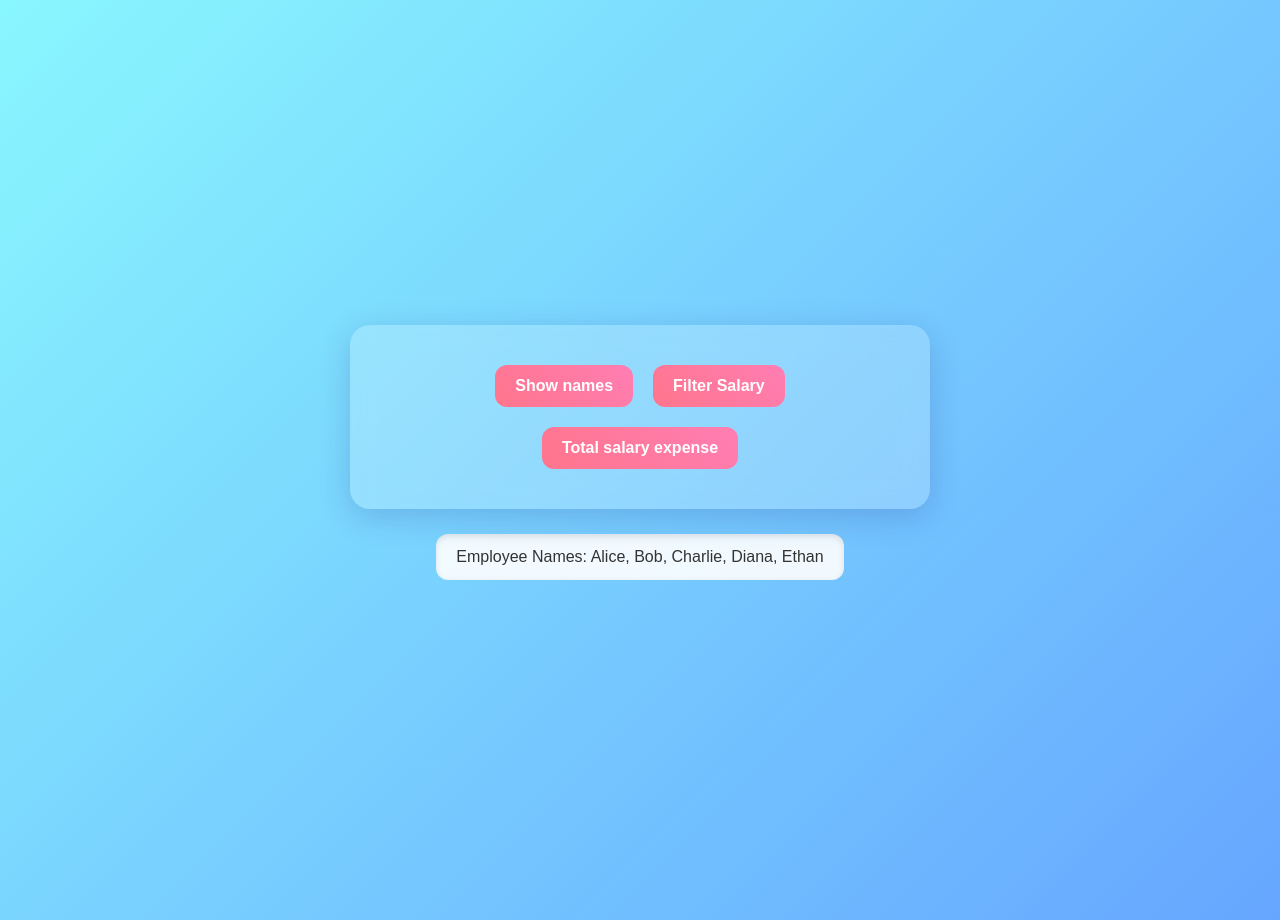
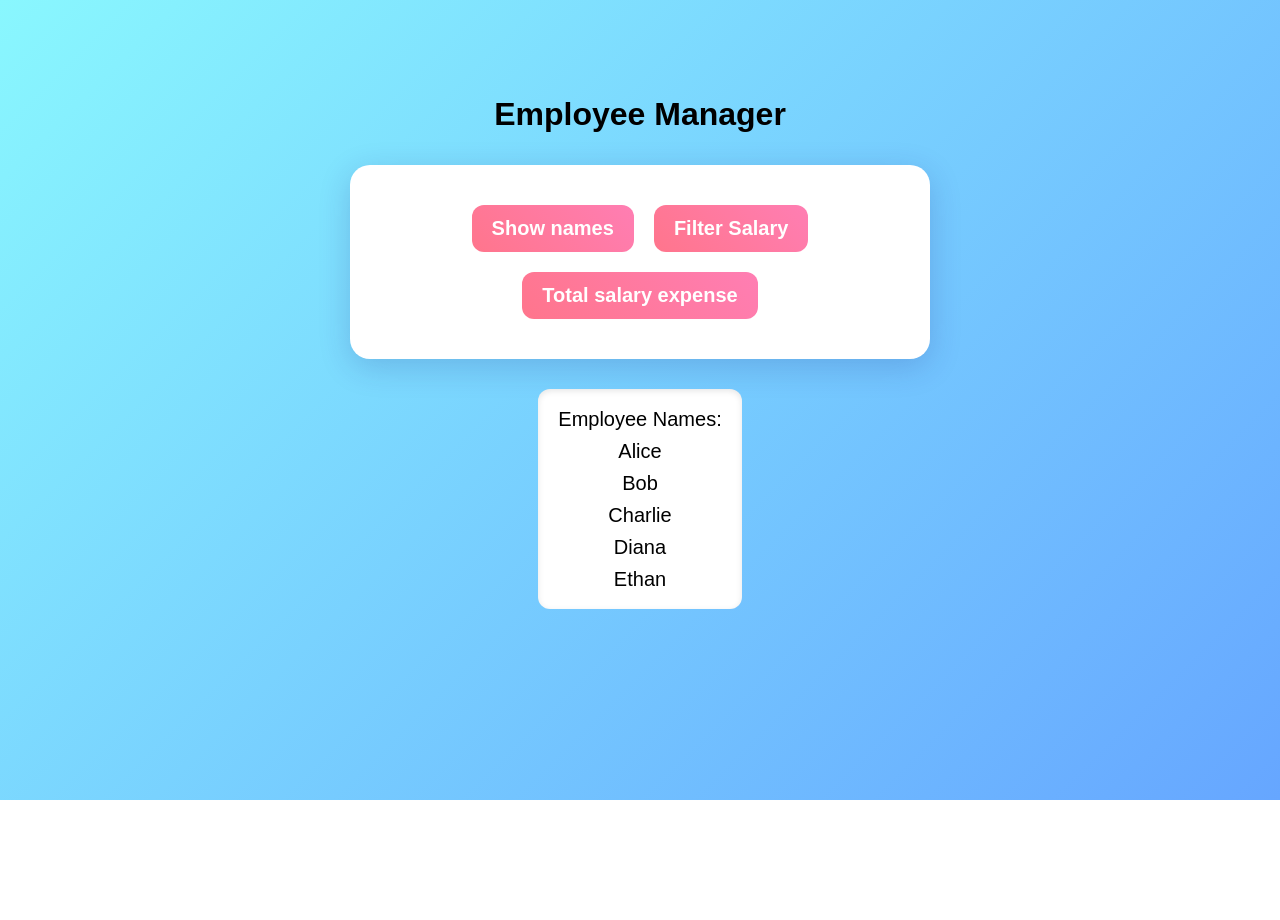
Before and after one commit to iknoor12/DOM-practice-Hackathon, a plain HTML site: page task2.html in a window 1280 px wide. Both pictures are taken after a click on the button "Show names". After the commit the page ends 800 px from the top, so only its background shows below. Drawn offline with Linux system fonts and the light colour scheme.

Commit message:
Third commit-Enhance css

```diff
--- a/styles.css
+++ b/styles.css
@@ -1,14 +1,13 @@
-/* Reset some default styles */
 * {
   margin: 0;
   padding: 0;
   box-sizing: border-box;
-  /* font-family: "Segoe UI", Tahoma, Geneva, Verdana, sans-serif; */
+  font-family: sans-serif;
 }
 
-/* Page body styling */
+
 body {
-  background: #e1eafb;
+  background: linear-gradient(135deg, #89f7fe 0%, #66a6ff 100%);
   display: flex;
   flex-direction: column;
   align-items: center;
@@ -17,26 +16,26 @@ body {
   color: #333;
 }
 
-/* Heading */
+
 h1 {
   margin-bottom: 30px;
   font-size: 2.2rem;
   color: #222;
-  text-align: center;
   letter-spacing: 1px;
 }
 
-/* Container for buttons */
+
 .buttonBox {
   display: grid;
   justify-content: center;
-  gap: 15px;
+  gap: 18px;
   max-width: 800px;
 }
 
-/* Buttons */
+
 .btn {
-  background: #0077cc;
+  background: #0077cce4;
+  border: none;
   color: white;
   padding: 20px 30px;
   font-size: 1.4rem;
@@ -46,7 +45,7 @@ h1 {
   min-width: 220px;
 }
 
-/* Hover & active effect */
+
 .btn:hover {
   background: #005fa3;
   transform: translateY(-2px);
--- a/task1.css
+++ b/task1.css
@@ -1,21 +1,19 @@
 body {
-    font-family: 'Segoe UI', Tahoma, Geneva, Verdana, sans-serif;
+    font-family: sans-serif;
     background: linear-gradient(135deg, #89f7fe 0%, #66a6ff 100%);
     display: flex;
     flex-direction: column;
-    justify-content: center;
     align-items: center;
     height: 100vh;
     margin: 0;
-    padding: 20px;
 }
 
 
 h1 {
-    font-family: 'Segoe UI', Tahoma, Geneva, Verdana, sans-serif;
+    font-family: sans-serif;
     text-align: center;
     color: #170303;
-    text-shadow: 2px 2px 5px rgba(0,0,0,0.3);
+    margin-top: 2em;
     margin-bottom: 30px;
     font-size: 36px;
 }
@@ -23,7 +21,7 @@ h1 {
 
 div {
     background: #ffffff;
-    padding: 30px 40px;
+    padding: 60px 70px;
     border-radius: 20px;
     box-shadow: 0 15px 30px rgba(0,0,0,0.2);
     display: flex;
@@ -35,8 +33,8 @@ div {
 
 
 input {
-    padding: 12px 15px;
-    font-size: 16px;
+    padding: 14px 17px;
+    font-size: 18px;
     border: 2px solid #ddd;
     border-radius: 12px;
     width: 100%;
@@ -52,7 +50,7 @@ input:focus {
 
 button {
     padding: 12px 20px;
-    font-size: 16px;
+    font-size: 20px;
     background-color: #ff6f61;
     color: white;
     border: none;
--- a/task2.css
+++ b/task2.css
@@ -1,29 +1,28 @@
-/* General body styling */
 body {
-    font-family: 'Poppins', sans-serif;
+    font-family: sans-serif;
     background: linear-gradient(135deg, #89f7fe, #66a6ff);
     display: flex;
     flex-direction: column;
     align-items: center;
-    justify-content: center;
     min-height: 100vh;
     margin: 0;
-    padding: 60px 20px;
 }
 
-/* Container for buttons */
+h1 {
+    margin-top: 3em;
+    margin-bottom: 1em;
+}
+
 div {
-    background: rgba(255, 255, 255, 0.2);
-    backdrop-filter: blur(12px);
-    -webkit-backdrop-filter: blur(12px);
     border-radius: 20px;
     padding: 30px 40px;
     box-shadow: 0 8px 32px rgba(31, 38, 135, 0.2);
     text-align: center;
     max-width: 500px;
+    background-color: #ffffff;
 }
 
-/* Buttons */
+
 button {
     background: linear-gradient(45deg, #ff758c, #ff7eb3);
     border: none;
@@ -32,7 +31,7 @@ button {
     margin: 10px;
     border-radius: 12px;
     cursor: pointer;
-    font-size: 16px;
+    font-size: 20px;
     font-weight: 600;
     transition: transform 0.2s, box-shadow 0.3s;
 }
@@ -42,16 +41,14 @@ button:hover {
     box-shadow: 0 6px 18px rgba(0, 0, 0, 0.25);
 }
 
-/* Results */
+
 .result {
-    margin-top: 25px;
-    background: rgba(255, 255, 255, 0.9);
+    margin-top: 30px;
+    background: #ffffff;
     padding: 14px 20px;
     border-radius: 12px;
-    font-size: 16px;
-    font-weight: 500;
-    color: #333;
+    font-size: 20px;
     box-shadow: inset 0 2px 6px rgba(0,0,0,0.1);
-    max-width: 500px;
     text-align: center;
+    line-height: 1.6em;
 }
--- a/task2.html
+++ b/task2.html
@@ -7,6 +7,7 @@
     <link rel="stylesheet" href="task2.css">
 </head>
 <body>
+    <h1>Employee Manager</h1>
     <script src="task2.js"></script>
 </body>
 </html>
--- a/task2.js
+++ b/task2.js
@@ -14,9 +14,9 @@ div.append(btn1, btn2, btn3);
 
 const employees = [
     { name: "Alice", age: 28, salary: 50000 },
-    { name: "Bob", age: 34, salary: 60000 },
+    { name: "Bob", age: 34, salary: 32000 },
     { name: "Charlie", age: 25, salary: 45000 },
-    { name: "Diana", age: 30, salary: 55000 },
+    { name: "Diana", age: 30, salary: 38000 },
     { name: "Ethan", age: 40, salary: 70000 }
 ];
 
@@ -32,13 +32,13 @@ function displayResult(message) {
 
 btn1.addEventListener("click", () => {
     const names = employees.map(emp => emp.name);
-    displayResult("Employee Names: " + names.join(", "));
+    displayResult("Employee Names:\n " + names.join("\n"));
 });
 
 btn2.addEventListener("click", () => {
     const filtered = employees.filter(emp => emp.salary > 40000);
     const names = filtered.map(emp => emp.name);
-    displayResult("Employees with salary > 40000: " + names.join(", "));
+    displayResult("Employees with salary > 40000:\n " + names.join("\n"));
 });
 
 btn3.addEventListener("click", () => {
--- a/task3.css
+++ b/task3.css
@@ -1,30 +1,32 @@
-/* Reset */
 * {
   margin: 0;
   padding: 0;
   box-sizing: border-box;
-  font-family: "Segoe UI", Tahoma, Geneva, Verdana, sans-serif;
+  font-family: sans-serif;
 }
 
-/* Body */
+
 body {
   display: flex;
   flex-direction: column;
   align-items: center;
   padding: 40px;
   background: linear-gradient(135deg, #89f7fe, #66a6ff);
-
+  min-height: 100vh;
   color: #333;
 }
 
-/* Button */
+h1 {
+  margin-bottom: 1em;
+}
+
 button {
-  padding: 12px 25px;
+  padding: 14px 80px;
   background: #0077cc;
   color: white;
   border: none;
   border-radius: 8px;
-  font-size: 1rem;
+  font-size: 1.8em;
   cursor: pointer;
   transition: all 0.25s ease-in-out;
   margin-bottom: 25px;
@@ -40,21 +42,20 @@ button:active {
   transform: translateY(1px);
 }
 
-/* User container */
+
 div {
   display: flex;
   flex-direction: column;
   gap: 12px;
-  width: 100%;
   max-width: 600px;
 }
 
-/* User card */
+
 div p {
   background: #ffffff;
-  padding: 14px 18px;
+  padding: 20px 50px;
   border-radius: 8px;
   box-shadow: 0px 3px 8px rgba(0, 0, 0, 0.08);
-  font-size: 1rem;
+  font-size: 1.3em;
   line-height: 1.5;
 }
--- a/task3.js
+++ b/task3.js
@@ -15,7 +15,7 @@ btn.addEventListener("click", function data(){
 
         users.forEach(user => {
             const para = document.createElement("p");
-            para.innerText = `Name: ${user.name}, Email: ${user.email}, City: ${user.address.city}`;
+            para.innerHTML = `<strong>Name:</strong> ${user.name}, <br><strong>Email:</strong> ${user.email}, <br><strong>City:</strong> ${user.address.city}`;
             div.append(para);
         });
     })
--- a/task4.css
+++ b/task4.css
@@ -1,44 +1,47 @@
-/* Reset */
 * {
   margin: 0;
   padding: 0;
   box-sizing: border-box;
-  font-family: "Segoe UI", Tahoma, Geneva, Verdana, sans-serif;
+  font-family: sans-serif;
 }
 
-/* Body */
+
 body {
   display: flex;
-  justify-content: center;
+  flex-direction: column;
   align-items: center;
-  height: 100vh;
+  min-height: 100vh;
   background: linear-gradient(135deg, #89f7fe 0%, #66a6ff 100%);
 }
 
-/* Container */
+h1 {
+  margin-top: 3em;
+}
+
 div {
   background: #ffffff;
-  padding: 30px 40px;
+  padding: 80px 90px;
   border-radius: 15px;
-  box-shadow: 0 6px 15px rgba(0, 0, 0, 0.15);
+  box-shadow: 0 6px 15px rgba(0, 0, 0, 0.262);
   display: flex;
   flex-direction: column;
   align-items: center;
-  gap: 20px;
+  gap: 30px;
+  margin-top: 2em;
 }
 
-/* Text */
+
 p {
-  font-size: 22px;
+  font-size: 35px;
   font-weight: bold;
   color: #333;
   transition: all 0.3s ease-in-out;
 }
 
-/* Button */
+
 button {
   padding: 12px 24px;
-  font-size: 16px;
+  font-size: 20px;
   background-color: #0077cc;
   color: white;
   border: none;
--- a/task5.css
+++ b/task5.css
@@ -1,21 +1,24 @@
-/* Reset */
 * {
   margin: 0;
   padding: 0;
   box-sizing: border-box;
-  font-family: "Segoe UI", Tahoma, Geneva, Verdana, sans-serif;
+  font-family: sans-serif;
 }
 
-/* Body */
+
 body {
   display: flex;
-  justify-content: center;
+  flex-direction: column;
   align-items: center;
   min-height: 100vh;
- background: linear-gradient(135deg, #89f7fe 0%, #66a6ff 100%);
+  background: linear-gradient(135deg, #89f7fe 0%, #66a6ff 100%);
 }
 
-/* Container */
+.heading {
+  margin-top: 3em;
+  margin-bottom: 1.5em;
+}
+
 div {
   background: #ffffff;
   padding: 30px 40px;
@@ -28,18 +31,18 @@ div {
   width: 350px;
 }
 
-/* Heading */
+
 h1 {
   font-size: 1.8rem;
   color: #333;
   margin-bottom: 10px;
 }
 
-/* Input */
+
 input {
   padding: 12px 15px;
   width: 100%;
-  font-size: 1rem;
+  font-size: 1.2rem;
   border: 2px solid #0077cc;
   border-radius: 8px;
   outline: none;
@@ -51,15 +54,16 @@ input:focus {
   box-shadow: 0 0 6px rgba(0, 119, 204, 0.3);
 }
 
-/* Add button */
+
 button {
-  padding: 10px 20px;
+  padding: 12px 22px;
   background-color: #0077cc;
   color: white;
   border: none;
   border-radius: 8px;
   cursor: pointer;
   font-weight: bold;
+  font-size: 1.2em;
   transition: all 0.3s ease;
 }
 
@@ -68,23 +72,25 @@ button:hover {
   transform: translateY(-2px);
 }
 
-/* List styling */
+
 ul {
   list-style-type: none;
   width: 100%;
+  margin-top: 2em;
 }
 
 li {
-  background: #f0f8ff;
+  background: #c8e0f5;
   padding: 10px 15px;
   margin-bottom: 10px;
   border-radius: 8px;
+  font-size: 1.3em;
   display: flex;
   justify-content: space-between;
   align-items: center;
 }
 
-/* Remove button */
+
 .remove-btn {
   background-color: #ff4d4d;
   color: white;
@@ -92,7 +98,7 @@ li {
   border-radius: 6px;
   padding: 5px 10px;
   cursor: pointer;
-  font-size: 0.9rem;
+  font-size: 0.8em;
   transition: all 0.2s ease;
 }
 
--- a/task6.css
+++ b/task6.css
@@ -1,4 +1,3 @@
-/* Reset */
 * {
   margin: 0;
   padding: 0;
@@ -6,16 +5,20 @@
   font-family: "Segoe UI", Tahoma, Geneva, Verdana, sans-serif;
 }
 
-/* Body */
+
 body {
   display: flex;
-  justify-content: center;
+  flex-direction: column;
   align-items: center;
   min-height: 100vh;
   background: linear-gradient(135deg, #89f7fe, #66a6ff);
 }
 
-/* Main container */
+.heading {
+  margin-top: 3em;
+  margin-bottom: 1.5em;
+}
+
 div {
   background: #ffffff;
   padding: 40px 30px;
@@ -25,7 +28,7 @@ div {
   width: 350px;
 }
 
-/* Heading */
+
 h1 {
   margin-bottom: 20px;
   font-size: 1.8rem;
@@ -33,26 +36,26 @@ h1 {
   letter-spacing: 1px;
 }
 
-/* Paragraph */
+
 p {
   margin-bottom: 20px;
-  font-size: 1rem;
+  font-size: 1.3rem;
   color: #555;
-  min-height: 24px; /* prevents layout shifting */
+  min-height: 24px;
 }
 
-/* Input field */
+
 input {
   padding: 12px 15px;
   width: 100%;
-  font-size: 1rem;
+  font-size: 1.3rem;
   border: 2px solid #0077cc;
   border-radius: 8px;
   outline: none;
   transition: 0.25s ease-in-out;
 }
 
-/* Input focus effect */
+
 input:focus {
   border-color: #005fa3;
   box-shadow: 0px 0px 6px rgba(0, 119, 204, 0.3);
--- a/task6.js
+++ b/task6.js
@@ -11,6 +11,7 @@ const p=document.createElement("p");
 div.append(p);
 
 const input=document.createElement("input");
+input.setAttribute("placeholder", "write anything..");
 div.append(input);
 
 input.addEventListener("keydown", function(event) {
--- a/task7.css
+++ b/task7.css
@@ -1,38 +1,37 @@
 body {
-  font-family: Arial, sans-serif;
-  padding: 20px;
+  font-family: sans-serif;
+  min-height: 95.5vh;
+  box-sizing: border-box;
   background: linear-gradient(135deg, #89f7fe, #66a6ff);
 }
 
-h2 {
+h1 {
   text-align: center;
-  margin-bottom: 20px;
+  margin-bottom: 2em;
+  margin-top: 1em;
 }
 
-/* Big image styling */
 .bigImg {
   display: block;
-  max-width: 600px;      /* responsive big image */
+  max-width: 600px;
   width: 100%;
   height: auto;
   margin: 0 auto 20px auto;
-  border-radius: 10px;   /* rounded corners */
+  border-radius: 10px;
   box-shadow: 0 4px 10px rgba(0, 0, 0, 0.2);
 }
 
-/* Thumbnails container */
 .thumbDiv {
   display: flex;
-  justify-content: center; /* center row */
-  gap: 15px;
-  flex-wrap: wrap;         /* wrap if small screen */
+  justify-content: center;
+  gap: 20px;
+  flex-wrap: wrap;
   padding: 10px 0;
 }
 
-/* Thumbnails images */
 .thumbDiv img {
-  width: 100px;
-  height: 70px;
+  width: 130px;
+  height: 100px;
   object-fit: cover;
   border-radius: 8px;
   border: 2px solid #ddd;
--- a/task7.js
+++ b/task7.js
@@ -1,6 +1,6 @@
 const body = document.querySelector("body");
 
-const heading = document.createElement("h2");
+const heading = document.createElement("h1");
 heading.innerText = "Image Gallery";
 body.appendChild(heading);
 
```
Also changed, not shown: index.html (+7 -7 lines), task3.html (+2 -0 lines), task4.html (+2 -0 lines), task5.html (+2 -0 lines), task6.html (+2 -0 lines).
